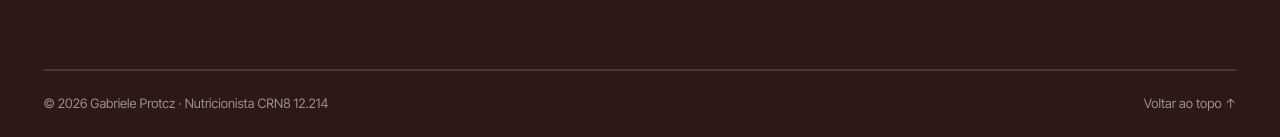
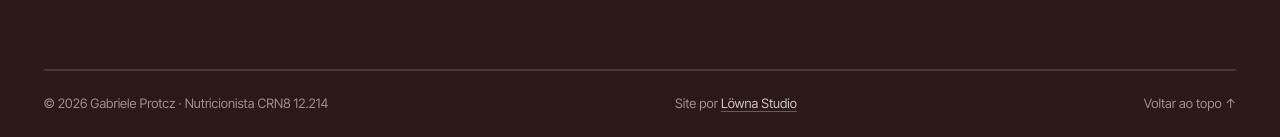
Before and after one commit to anaclaraaribeiro/Nutri-Gabriele-Protcz, a plain HTML site: page index.html in a window 1280 px wide. Shown: the part 9004-9141 px from the top of the page. Drawn offline with Linux system fonts and the light colour scheme.

Commit message:
Adiciona crédito Löwna Studio no rodapé
Co-Authored-By: Claude Opus 5.5 <noreply@anthropic.com>

```diff
--- a/index.html
+++ b/index.html
@@ -457,6 +457,8 @@ html:not(.js) .shape{opacity:1;transform:none}
 .ftr-mark .fit{display:inline-block;font:400 18vw/1.25 var(--script);white-space:nowrap;color:var(--cream)}
 .ftr-bot{display:flex;justify-content:space-between;gap:14px;flex-wrap:wrap;padding:22px 0 26px;border-top:1px solid rgba(244,240,232,.14);font-size:13px;color:rgba(244,240,232,.55)}
 .ftr-bot a:hover{color:var(--cream)}
+.ftr-by a{color:rgba(244,240,232,.8);text-decoration:underline;text-underline-offset:3px;text-decoration-color:rgba(244,240,232,.3);transition:color .3s,text-decoration-color .3s}
+.ftr-by a:hover{text-decoration-color:var(--cherry)}
 
 /* cta fixo no celular */
 .mcta{display:none}
@@ -954,7 +956,7 @@ html:not(.js) .rv-clip{clip-path:none}
     </div>
   </div>
   <div class="wrap">
-    <div class="ftr-bot"><span>© 2026 Gabriele Protcz · Nutricionista CRN8 12.214</span><a href="#inicio">Voltar ao topo ↑</a></div>
+    <div class="ftr-bot"><span>© 2026 Gabriele Protcz · Nutricionista CRN8 12.214</span><span class="ftr-by">Site por <a href="https://www.lowna.com.br" target="_blank" rel="noopener">Löwna Studio</a></span><a href="#inicio">Voltar ao topo ↑</a></div>
   </div>
 </footer>
 
```
